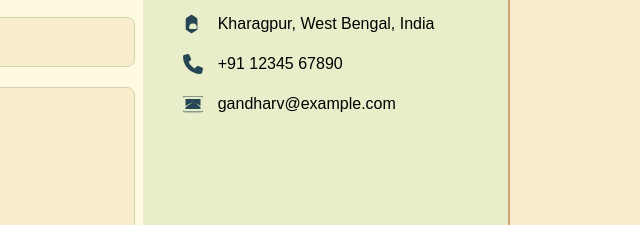
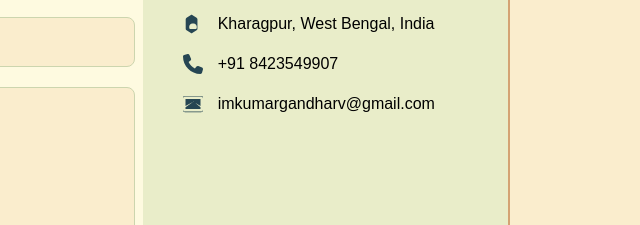
Before and after one commit to Gandharv158/Portfolio, a plain HTML site: page index.html in a window 1280 px wide. Shown: the part 4046-4271 px from the top of the page, 640-1280 px from the left. Drawn offline with Linux system fonts and the light colour scheme.

Commit message:
bug fixes

```diff
--- a/index.html
+++ b/index.html
@@ -126,11 +126,11 @@
                     </div>
                     <div class="info-item">
                         <svg class="icon" xmlns="http://www.w3.org/2000/svg" viewBox="0 0 512 512"><path d="M164.9 24.6c-7.7-18.6-28-28.5-47.4-23.2l-88 24C12.1 30.2 0 46 0 64C0 311.4 200.6 512 448 512c18 0 33.8-12.1 38.6-29.5l24-88c5.3-19.4-4.6-39.7-23.2-47.4l-96-40c-16.3-6.8-35.2-2.1-46.3 11.6L304.7 368C234.3 334.7 177.3 277.7 144 207.3L193.3 167c13.7-11.2 18.4-30 11.6-46.3l-40-96z"/></svg>
-                        <span>+91 12345 67890</span>
+                        <span>+91 8423549907</span>
                     </div>
                     <div class="info-item">
                         <svg class="icon" xmlns="http://www.w3.org/2000/svg" viewBox="0 0 512 512"><path d="M48 64C21.5 64 0 85.5 0 112v288c0 26.5 21.5 48 48 48h416c26.5 0 48-21.5 48-48V112c0-26.5-21.5-48-48-48H48zm0-16h416c35.3 0 64 28.7 64 64v288c0 35.3-28.7 64-64 64H48c-35.3 0-64-28.7-64-64V112C-16 76.7 12.7 48 48 48zM277.2 205.2c-7.4-5.2-17.2-5.2-24.6 0L64 309.8V128h384v181.8L277.2 205.2zM64 336l173.2-121.2c19.3-13.5 45.9-13.5 65.2 0L448 336v48H64v-48z"/></svg>
-                        <span>gandharv@example.com</span>
+                        <span>imkumargandharv@gmail.com</span>
                     </div>
                 </div>
             </div>
```
